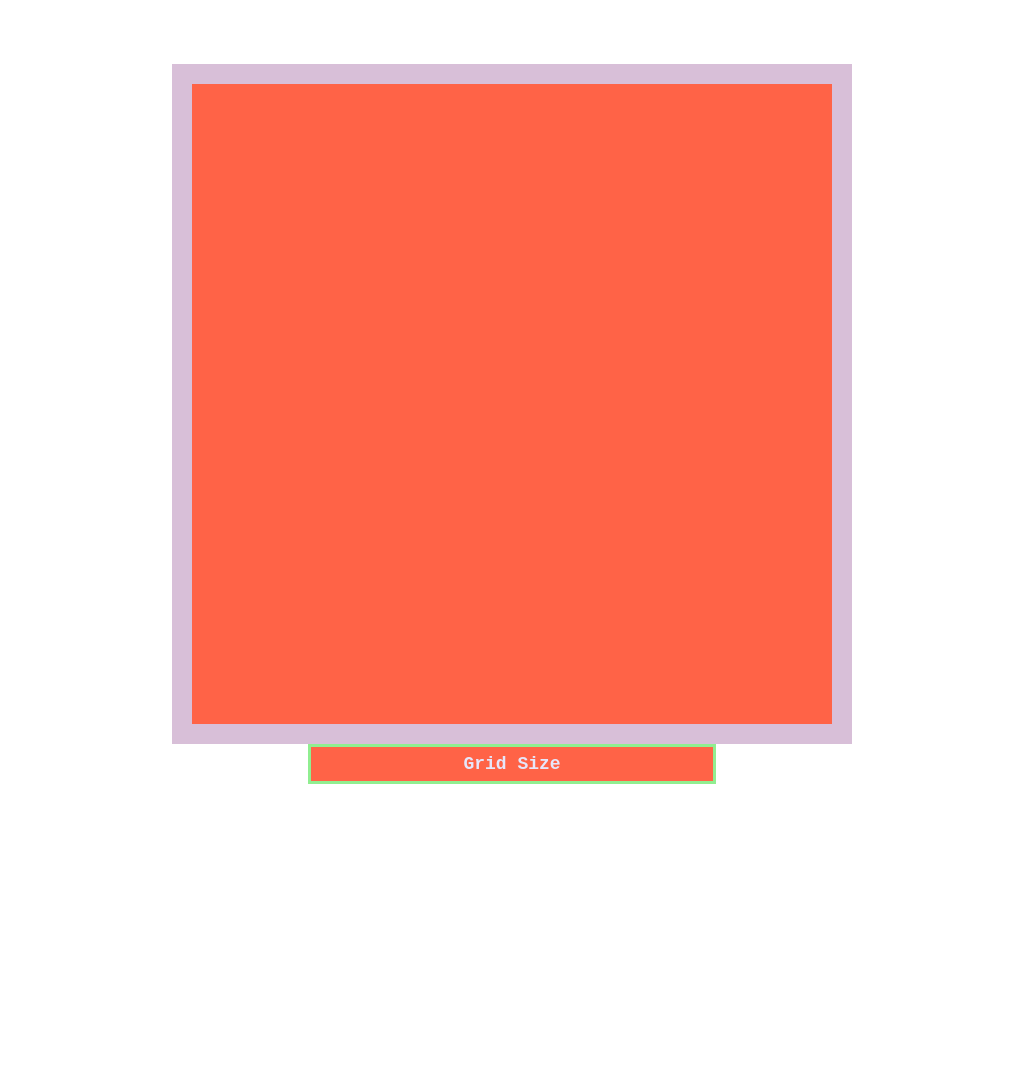
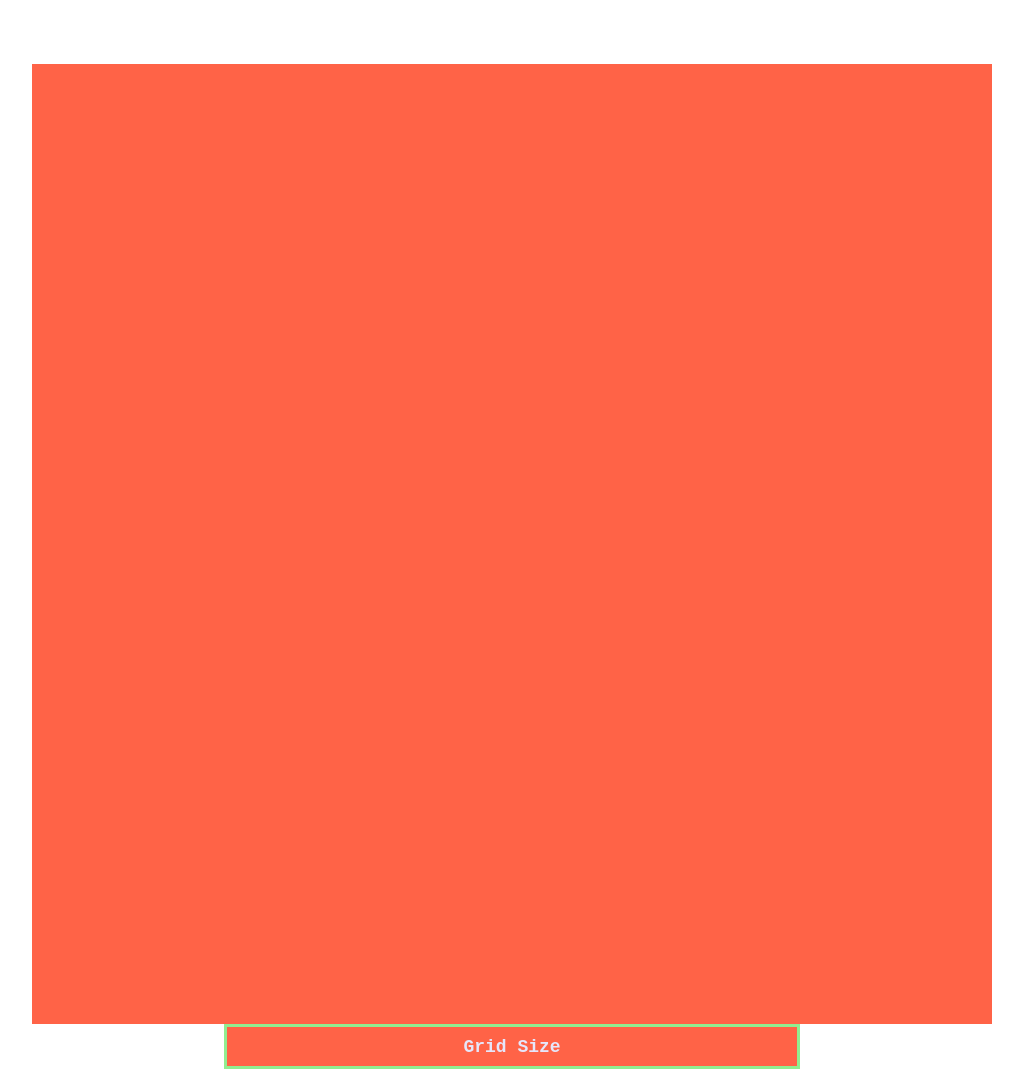
Before and after one commit to Zardoz8901/etch-a-sketch, a plain HTML site: page index.html in a window 1280 px wide. Shown: the whole page, without its empty margins (128-1151 px from the left). Before the commit the page ends 848 px from the top, so only its background shows below. Drawn offline with Linux system fonts and the light colour scheme.

Commit message:
Refine CSS and JS

```diff
--- a/logic.js
+++ b/logic.js
@@ -12,7 +12,7 @@ for (let i = 0; i < myStylesheet.cssRules.length; i++) {
     }
 }
 
-const divContainerWidth = parseFloat(divContainerRule.style.maxWidth)
+const divContainerWidth = parseFloat(divContainerRule.style.width)
 
 let button = document.querySelector('button');
 button.addEventListener('mousedown', event => {
@@ -59,6 +59,7 @@ function promptGrid() {
 }
 
 function alterCellDimension(gridSize) {
-    cellRule.style.setProperty('width', Math.round(divContainerWidth/gridSize)/1000*1000 + 'rem')
-    cellRule.style.setProperty('height', Math.round(divContainerWidth/gridSize)/1000*1000 + 'rem')
+    let newDivContainerWidth = Math.round(divContainerWidth/(gridSize))/1000*1000
+    cellRule.style.setProperty('width', newDivContainerWidth + 'px')
+    cellRule.style.setProperty('height', newDivContainerWidth + 'px')
 }
--- a/stylesheet.css
+++ b/stylesheet.css
@@ -3,7 +3,6 @@ body {
     display: flex;
     flex-direction: row;
     justify-content: center;
-
 }
 
 .gutter, .gutter-content {
@@ -18,21 +17,16 @@ body {
 }
 
 .div-container {
-    max-width: 40rem;
-    min-width: 40rem;
-    padding: 20px;
-    flex-grow: 0;
+    width: 960px;
+    align-items: center;
     display: flex;
-    background-color: thistle;
     flex-flow: row wrap;
-    margin: auto;
 }
 
 .cell {
     background-color: tomato;
-    width: 2.5rem;
-    height: 2.5rem;
-    flex-grow: 1;
+    width: 60px;
+    height: 60px;
 }
 
 .big-button {
```
